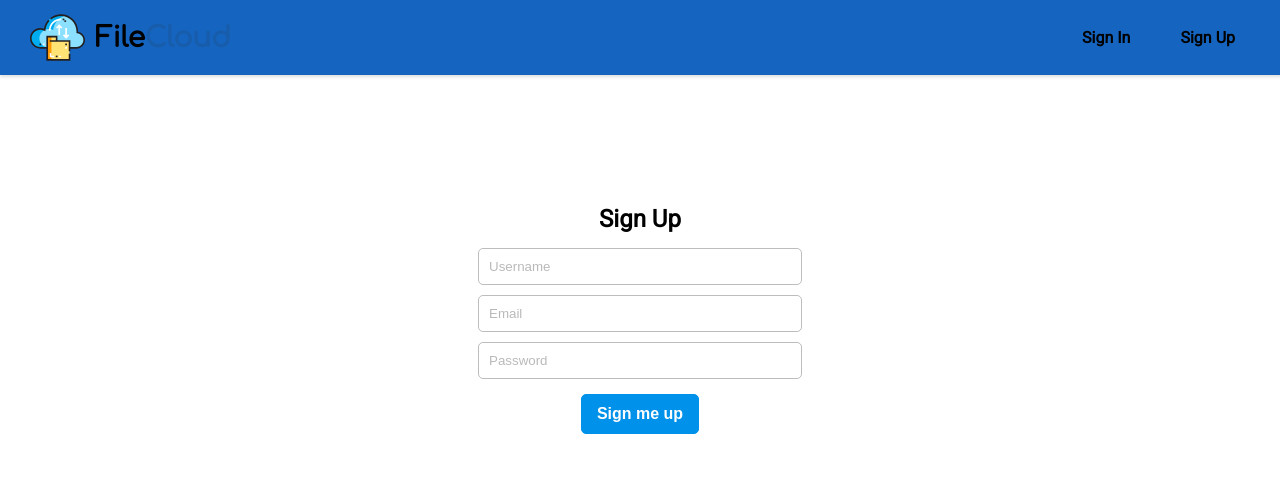
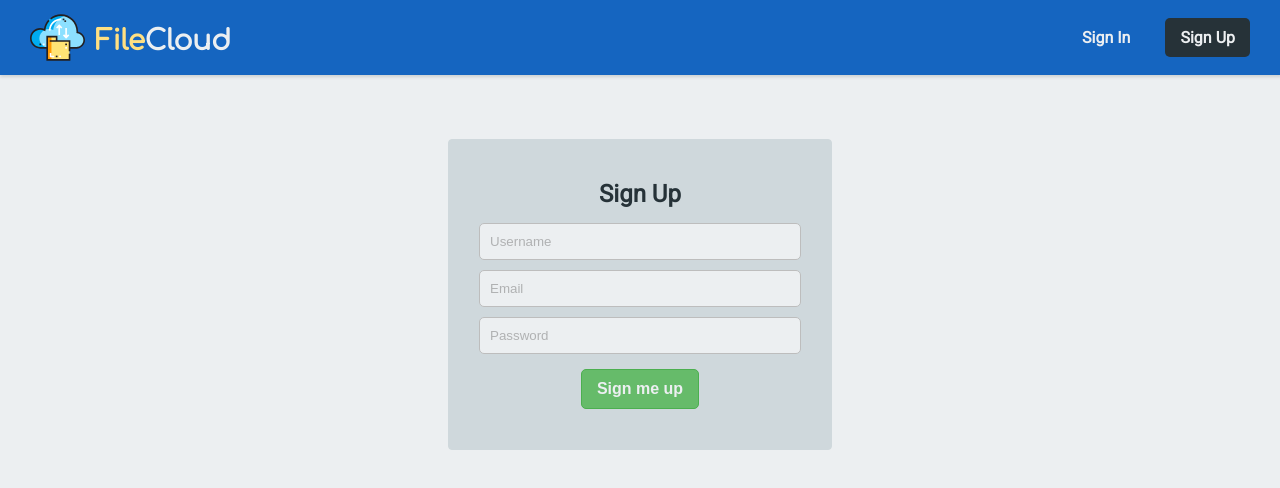
Before and after one commit to erickgannem/filecloud-client, a React (Create React App) app: page /users/signup in a window 1280 px wide. Shown: the top 488 px of the page. Built offline with nearby package versions, Linux system fonts and the light colour scheme.

Commit message:
styling changes

```diff
--- a/src/components/AuthForm/style.css
+++ b/src/components/AuthForm/style.css
@@ -1,13 +1,18 @@
 .AuthForm {
   width: 100%;
   height: 100%;
-  padding-top: 7%;
+  padding-top: 5%;
+  background: var(--bluegrey-50);
+  display: flex;
+  flex-direction: column;
+  align-items: center;
 }
 .AuthForm input {
   width: 100%;
   margin: 5px 0;
   padding: 10px;
   border: 1px solid #bdbdbd;
+  background: var(--bluegrey-50);
 }
 
 .AuthForm button:hover {
@@ -16,14 +21,14 @@
 .AuthForm form {
   margin: 0 auto;
   width: 30%;
-  background: var(--color-6);
-  border-radius: 5px;
+  background: var(--bluegrey-100);
+  border-radius: 4px;
   padding: 30px;
   display: flex;
   flex-direction: column;
   justify-content: center;
   align-items: center;
-  border: 1px solid var(--color-8);
+  border: 1px solid var(--bluegrey-100);
 }
 .keyboard-input {
   border-radius: 5px;
@@ -33,25 +38,29 @@
   opacity: 0.5;
 }
 .error-popup {
-  background: var(--color-5);
-  border: 1px solid var(--color-4);
-  color: var(--color-2);
+  background: var(--red-400);
+  border: 1px solid var(--red-600);
+  color: var(--bluegrey-900);
   padding: 20px;
   margin-bottom: 5px;
   border-radius: 5px;
   width: 30%;
+  text-align: center;
 }
 .form-title {
   margin: 10px 0;
-  color: var(--color-1);
+  color: var(--bluegrey-900);
 }
 .submit-btn {
   padding: 10px 15px;
   margin: 10px 0;
   font-size: 1em;
+  background: var(--green-400);
+  border: 1px solid var(--green-500);
+  color: var(--bluegrey-50);
 }
 .forgot {
   text-decoration: none;
-  color: var(--color-3);
+  color: var(--blue-900);
   font-size: 1.1em;
 }
--- a/src/components/LoadingScreen/style.css
+++ b/src/components/LoadingScreen/style.css
@@ -4,8 +4,8 @@
   justify-content: center;
   width: 100%;
   height: 100%;
+  background: var(--blue-900);
 }
 .loading-text {
-  color: var(--color-1);
-  font-family: cursive;
+  color: var(--bluegrey-50);
 }
--- a/src/components/LoggedIn/style.css
+++ b/src/components/LoggedIn/style.css
@@ -1,13 +1,12 @@
 div.folders-container {
   position: relative;
   display: flex;
-  background: var(--color-2);
   width: 100%;
   height: 100%;
   justify-content: flex-start;
   align-items: center;
   flex-direction: column;
-  background: var(--color-2);
+  background: var(--blue-900);
 }
 
 .folder-header {
@@ -16,16 +15,16 @@ div.folders-container {
   align-items: center;
   justify-content: space-between;
   width: 100%;
-  background: var(--color-2);
+  background: var(--grey-100);
   padding: 15px;
 }
 
 .folder-name {
-  background: var(--color-2);
   padding: 5px;
-  border: 1px solid var(--color-7);
+  border: 1px solid var(--grey-800);
   border-radius: 5px;
   text-align: center;
+  color: var(--bluegrey-900);
 }
 .folder-options {
   display: flex;
--- a/src/components/Modal/style.css
+++ b/src/components/Modal/style.css
@@ -10,15 +10,15 @@
   justify-content: center;
 }
 .modal-itself {
-  background: var(--color-2);
-  border: 1px solid var(--color-8);
-  box-shadow: none;
-  padding: 15px;
-  border-radius: 5px;
+  background: var(--bluegrey-50);
+  border: 1px solid var(--bluegrey-100);
+  box-shadow: 1px 1px 5px 1px var(--shadow);
+  padding: 30px;
+  border-radius: 4px;
 }
 .modal-title {
-  margin-bottom: 10px;
-  color: var(--color-1);
+  margin-bottom: 15px;
+  color: var(--bluegrey-900);
 }
 form {
   display: flex;
@@ -29,9 +29,9 @@ form * {
   margin: 5px 0;
 }
 .title-input {
-  border: 1px solid var(--color-3);
-  padding: 8px;
-  border-radius: 5px;
+  border: 1px solid var(--bluegrey-200);
+  padding: 15px;
+  border-radius: 4px;
 }
 .modal-buttons {
   width: 100%;
@@ -45,13 +45,14 @@ form * {
   cursor: pointer;
 }
 .create-button {
-  background: var(--color-9);
-  border: 1px solid var(--color-10);
+  background: var(--green-400);
+  border: 1px solid var(--green-500);
+  color: white;
 }
 .cancel-button {
-  background: var(--color-8);
-  border: 1px solid var(--color-7);
-  color: var(--color-1);
+  background: var(--red-400);
+  border: 1px solid var(--red-600);
+  color: white;
 }
 .modal-button {
   width: 100%;
--- a/src/containers/Navbar/index.js
+++ b/src/containers/Navbar/index.js
@@ -24,8 +24,9 @@ class Navbar extends Component {
         <div className="left-side">
           <div className="logo-wrapper" onClick={this.goHome}>
             <img src={Logo} alt="filecloud" width="auto" height="55px" />
-            <h1>
-              <span className="half-logo-first">File</span><span className="half-logo-second">Cloud</span>
+            <h1 className="logo-title">
+              <span className="half-logo-first">File</span>
+              <span className="half-logo-second">Cloud</span>
             </h1>
           </div>
         </div>
--- a/src/containers/Navbar/style.css
+++ b/src/containers/Navbar/style.css
@@ -14,13 +14,13 @@ nav {
   box-shadow: 1px 1px 3px 1px var(--shadow);
 }
 .Nav-link {
-  color: var(--color-1);
+  color: var(--bluegrey-50);
   padding: 10px 15px;
   border-radius: 5px;
 }
 .signup {
-  color: var(--color-2);
-  background: var(--color-3);
+  color: var(--bluegrey-50);
+  background: var(--bluegrey-900);
 }
 nav div.right-side ul.nav-links {
   display: flex;
@@ -44,6 +44,7 @@ nav div.right-side ul.nav-links .Nav-link {
   align-items: center;
   padding: 10px;
   border-radius: 5px;
+  color: var(--bluegrey-50);
 }
 nav div.right-side div.user-options:hover,
 .logo-wrapper {
@@ -55,8 +56,8 @@ nav div.left-side img:hover {
 
 .active,
 .user-options:hover {
-  background: var(--color-1);
-  color: var(--color-2);
+  background: var(--blue-900);
+  color: var(--bluegrey-50);
 }
 
 .menu-container {
@@ -74,11 +75,10 @@ nav div.left-side img:hover {
   flex-direction: column;
   justify-content: center;
   align-items: center;
-  background: var(--color-2);
+  background: var(--bluegrey-50);
   border-radius: 5px;
-  border: 1px solid var(--color-1);
+  box-shadow: 1px 1px 5px 1px rgba(0, 0, 0, 0.3);
 }
-
 .drop-item {
   width: 100%;
   text-align: center;
@@ -92,20 +92,20 @@ nav div.left-side img:hover {
   background: var(--color-1);
 }
 .logout {
-  background: var(--color-4);
-  color: var(--color-2);
+  background: var(--red-600);
+  color: var(--bluegrey-50);
   border-bottom-left-radius: 5px;
   border-bottom-right-radius: 5px;
 }
 .logout:hover {
-  background: var(--color-5);
+  background: var(--bluegrey-900);
 }
 .drop-item:hover {
   cursor: pointer;
 }
 .drop-item:hover:not(.logout) {
-  background: var(--color-1);
-  color: var(--color-2);
+  background: var(--bluegrey-200);
+  color: var(--bluegrey-900);
 }
 .logo-wrapper {
   display: flex;
@@ -121,8 +121,11 @@ nav div.left-side img:hover {
   font-size: 28px;
 }
 .half-logo-first {
-color: var(--color-2);
+  color: var(--amber-200);
 }
 .half-logo-second {
-  color: var(--shadow);
+  color: var(--bluegrey-50);
 }
+.logo-title {
+  margin-top: 6px;
+}
--- a/src/index.css
+++ b/src/index.css
@@ -3,14 +3,30 @@
 :root {
   --blue-600: #1e88e5;
   --blue-800: #1565c0;
+  --blue-900: #0d47a1;
+
   --red-400: #ef5350;
   --red-600: #e53935;
+
   --bluegrey-50: #eceff1;
+  --bluegrey-100: #cfd8dc;
   --bluegrey-200: #b0bec5;
   --bluegrey-900: #263238;
+
+  --grey-100: #f5f5f5;
+  --grey-600: #757575;
+  --grey-800: #424242;
+
   --green-400: #66bb6a;
-  --green-600: #43a047;
+  --green-500: #4caf50;
+
+  --amber-200: #ffe082;
+  --amber-400: #ffab00;
+
+  --grey-800: #424242;
+
   --shadow: #26323828;
+
   --transparent-80: rgba(255, 255, 255, 0.8);
   --transparent-60: rgba(255, 255, 255, 0.6);
 }
```
Lines whose indentation alone changed are shown as unchanged.
